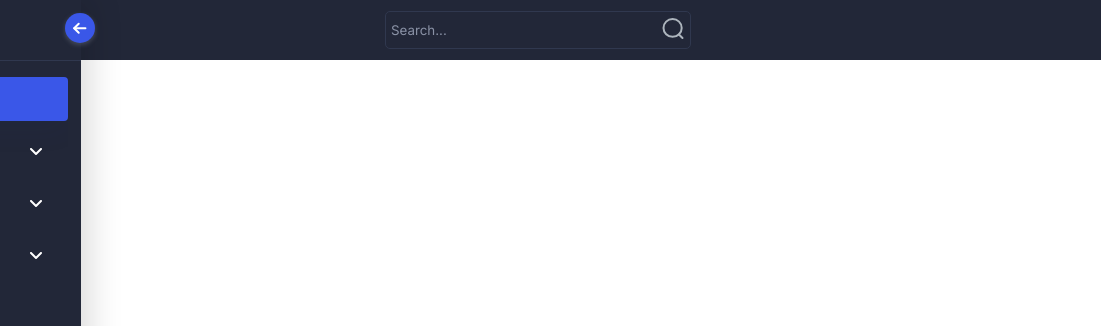
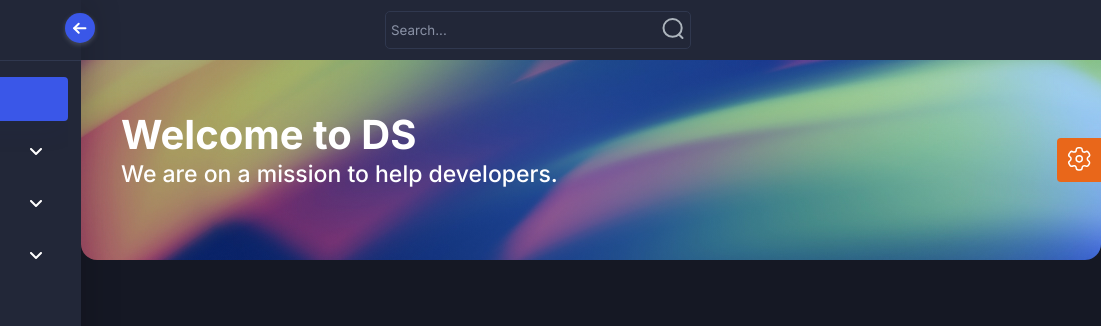
Before and after one commit to UlyanaZhidko/DS, a plain HTML site: page index.html in a window 1280 px wide. Shown: the top 326 px of the page, 179-1280 px from the left. Drawn offline with Linux system fonts and the light colour scheme.

Commit message:
add:main

```diff
--- a/index.html
+++ b/index.html
@@ -72,6 +72,7 @@
             </li>
         </ul>
     </aside>
+
     <section class="home-section">
         <div class="home-content">
             <img class="close-menu" src="img/Drag.svg" alt="open menu">
@@ -84,6 +85,17 @@
                 </div>
             </div>
         </div>
+        <div class="main">
+            <div class="main-text">
+                <h2 class="main-title">Welcome to DS</h2>
+                <p class="main-desk">We are on a mission to help developers.</p>
+            </div>
+
+            <button class="setting">
+                <img src="img/Setting.svg" alt="Setting">
+            </button>
+
+        </div>
 
     </section>
 
--- a/style.css
+++ b/style.css
@@ -48,7 +48,6 @@
 }
 
 .logo_name {
-    font-family: var(--main-font);
     font-weight: 500;
     font-size: 33px;
     line-height: 43px;
@@ -167,7 +166,6 @@
 }
 
 .link_name {
-    font-family: var(--main-font);
     font-weight: 400;
     font-size: 16px;
     line-height: 28px;
@@ -200,7 +198,6 @@
 }
 
 .sub-menu a {
-    font-family: var(--main-font);
     font-weight: 400;
     font-size: 16px;
     line-height: 28px;
@@ -253,7 +250,7 @@
 
 .home-section {
     position: relative;
-    background: var(--main-color-2);
+    background: var(--main-color-1);
     height: 100vh;
     left: 260px;
     width: calc(100% - 260px);
@@ -350,3 +347,43 @@
     width: 30%;
     transform: translate(100%, 0%);
 }
+
+
+/* --------------------------------------------------------- main --------------------------------------------------------- */
+
+.main {
+    height: 200px;
+    background-size: cover;
+    background: radial-gradient(36.28% 150.93% at 50% 50%, rgba(59, 138, 255, 0.3) 0%, rgba(0, 72, 179, 0.06) 100%), url(img/bg.jpg);
+    border-radius: 0px 0px 16px 16px;
+    display: flex;
+    justify-content: space-between;
+    align-items: center;
+}
+
+.main-text {
+    padding: 0 40px 20px;
+}
+
+.main-title {
+    font-weight: 700;
+    font-size: 40px;
+    line-height: 48px;
+    color: var(--main-color-2);
+}
+
+.main-desk {
+    font-weight: 500;
+    font-size: 23px;
+    line-height: 30px;
+    color: var(--main-color-2);
+}
+
+.setting {
+    width: 44px;
+    height: 44px;
+    background: #E9671A;
+    border-radius: 4px 0px 0px 4px;
+    outline: none;
+    border: none;
+}
```
Also changed, not shown: img/Setting.svg (added), img/bg.jpg (added).
